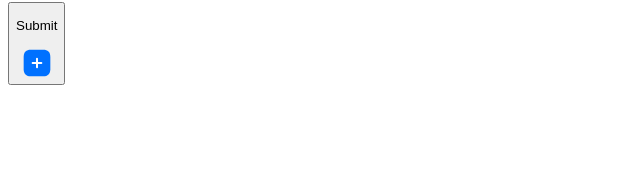
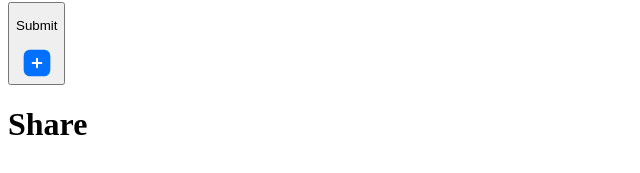
Before and after one commit to mrxnn/uzzn-w, a Next.js app: page / in a window 1280 px wide. Shown: the part 311-484 px from the top of the page, without its empty margins (0-640 px from the left). Built offline with nearby package versions, Linux system fonts and the light colour scheme.

Commit message:
Add layout to the home page

```diff
--- a/pages/index.js
+++ b/pages/index.js
@@ -1,12 +1,9 @@
-import Head from "next/head";
+import Layout from "../components/Layout";
 
 export default function Home({ data }) {
   return (
-    <div>
-      <Head>
-        <title>DSSX - Creativity, Inspiration, Design</title>
-        <link rel="icon" href="/favicon.ico" />
-      </Head>
-    </div>
+    <Layout title="Inspiration, Creativity, Design">
+      <h1>Share</h1>
+    </Layout>
   );
 }
```
